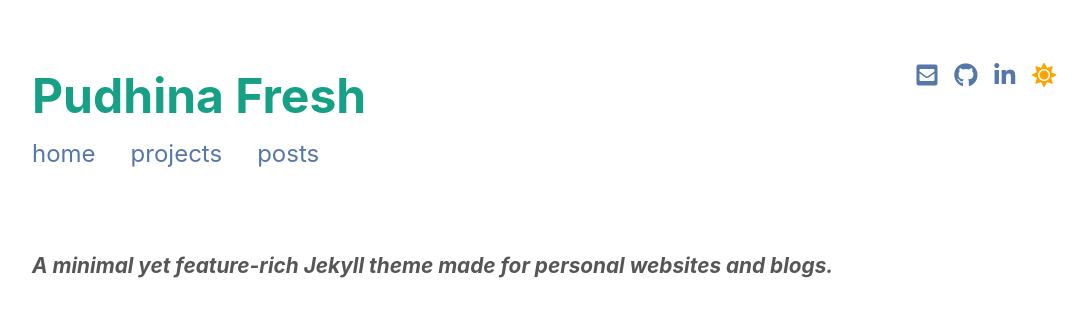
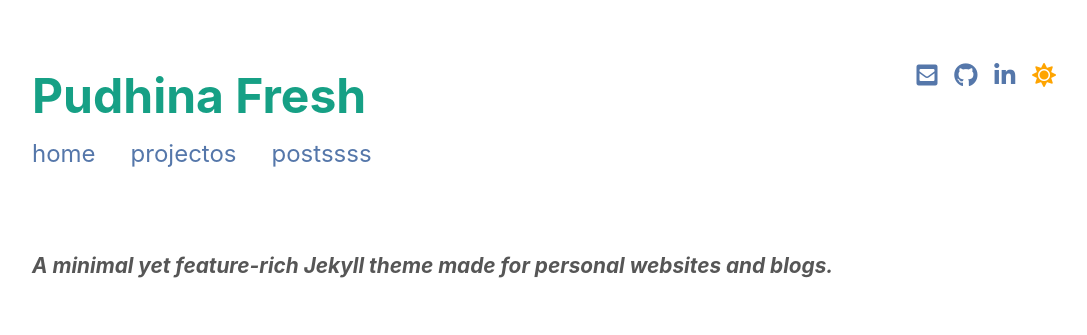
Before and after one commit to colomer361/colomer361.github.io, a Jekyll site: the page built from index.md, in a window 1280 px wide. Shown: the top 335 px of the page, without its empty margins (96-1183 px from the left). Built offline with Jekyll 4.4.1, drawn with Linux system fonts in a browser that asks for light colours; nearby versions of some CDN libraries; a style sheet for code colours, icons or effects is not loaded.

Commit message:
Update header.html

```diff
--- a/_includes/header.html
+++ b/_includes/header.html
@@ -7,8 +7,8 @@
 {% endif %}
 <ul class="menu">
 <li class="menu__entry"><a href="{{site.url}}">home</a></li>
-<li class="menu__entry"><a href="{{site.url}}/projects">projects</a></li>
-<li class="menu__entry"><a href="{{site.url}}/posts">posts</a></li>
+<li class="menu__entry"><a href="{{site.url}}/projects">projectos</a></li>
+<li class="menu__entry"><a href="{{site.url}}/posts">postssss</a></li>
 </ul>
 </div>
 <ul class="social-links">
```
